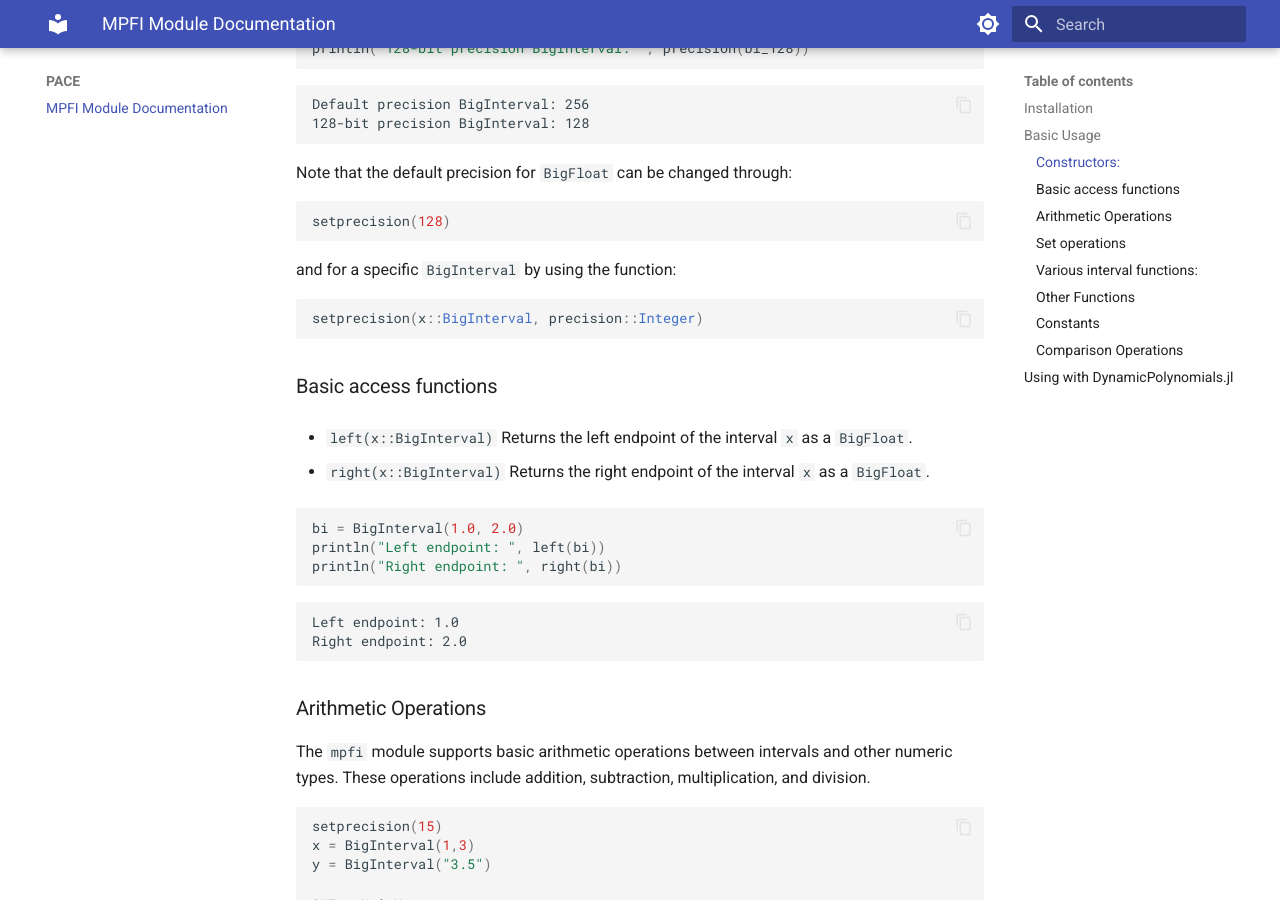
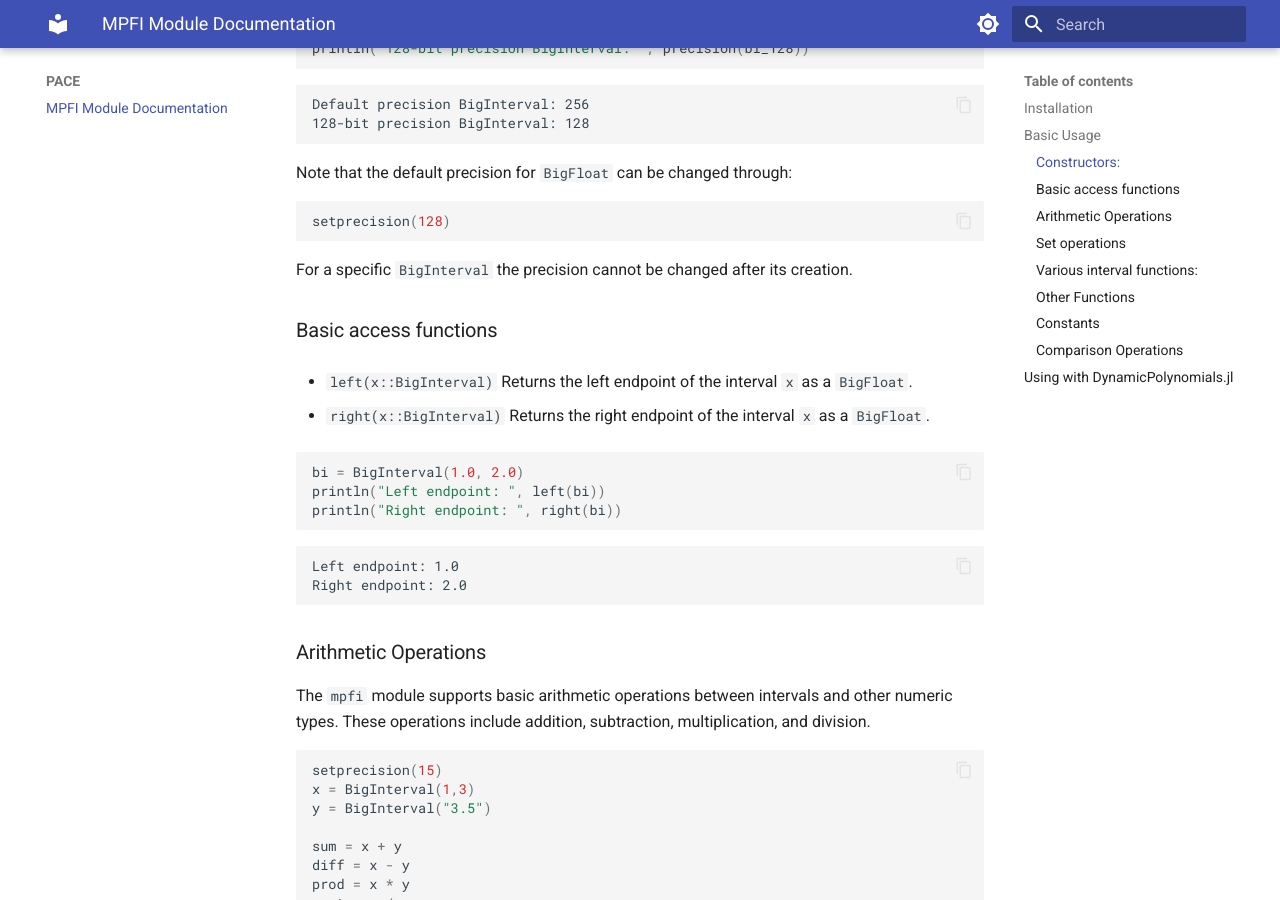
Before and after one commit to chkat/MPFI.jl, an MkDocs documentation site: the page built from docs/index.md, in a window 1280 px wide and 900 px high, scrolled down 1550 px. Built offline with MkDocs 1.6.1 and Material for MkDocs 9.7.7, drawn with Linux system fonts in a browser that asks for light colours.

Commit message:
deepcopy, @doc

````diff
--- a/Project.toml
+++ b/Project.toml
@@ -1,7 +1,7 @@
 name = "MPFI"
 uuid = "e50a78b8-6e2f-482e-b7c3-776aa2235d1a"
 authors = ["Christina Katsamaki"]
-version = "1.0.2-DEV"
+version = "1.0.3-DEV"
 
 [deps]
 LocalRegistry = "89398ba2-070a-4b16-a995-9893c55d93cf"
--- a/docs/index.md
+++ b/docs/index.md
@@ -84,10 +84,8 @@
 ```julia
 setprecision(128)
 ```
-and for a specific `BigInterval` by using the function:
-```julia
-setprecision(x::BigInterval, precision::Integer)
-```
+For a specific `BigInterval` the precision cannot be changed after its creation.
+
 
 ### Basic access functions
 
````
Also changed, not shown: README.md (+6 -8 lines), 1 other file.
